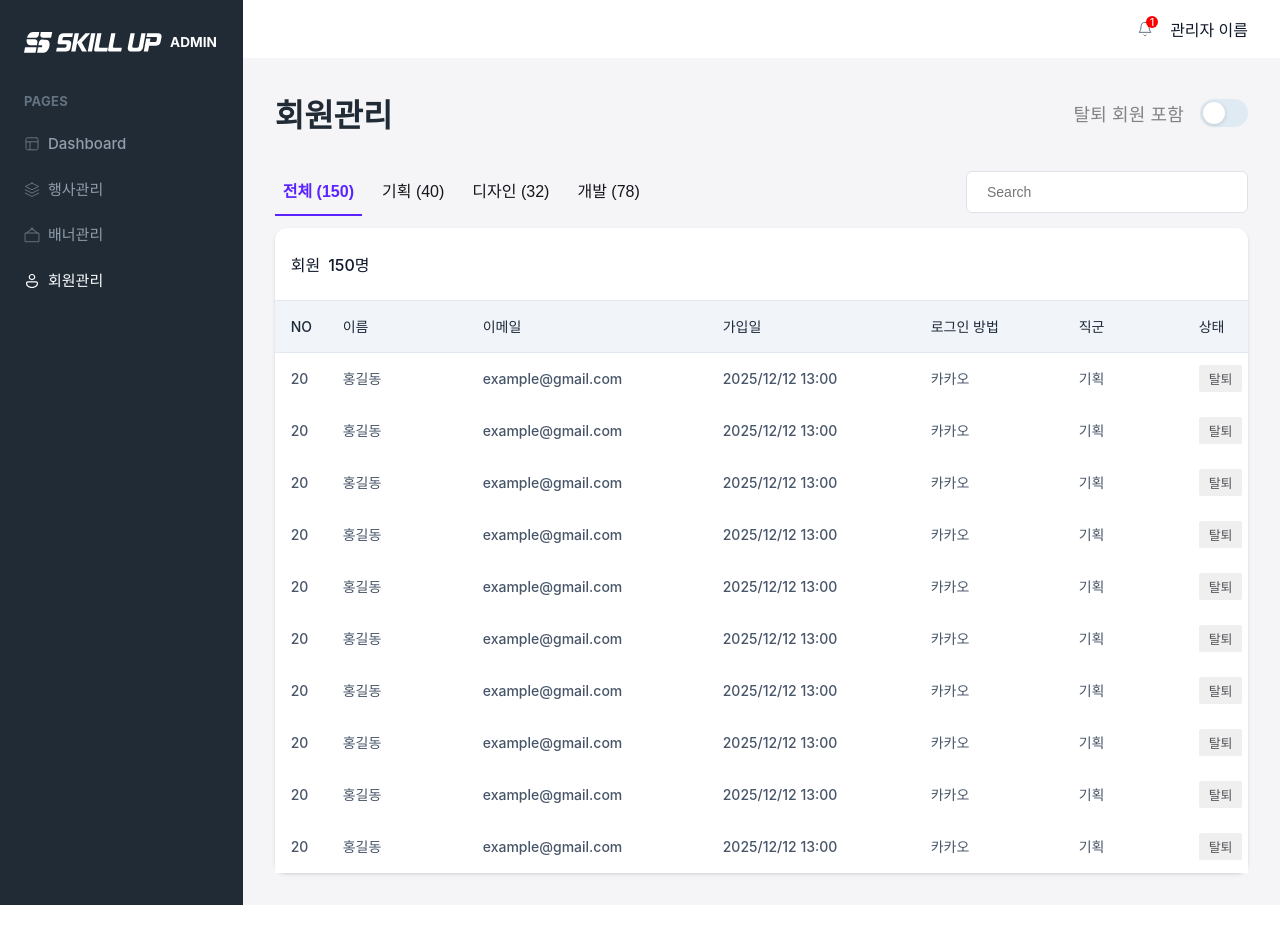
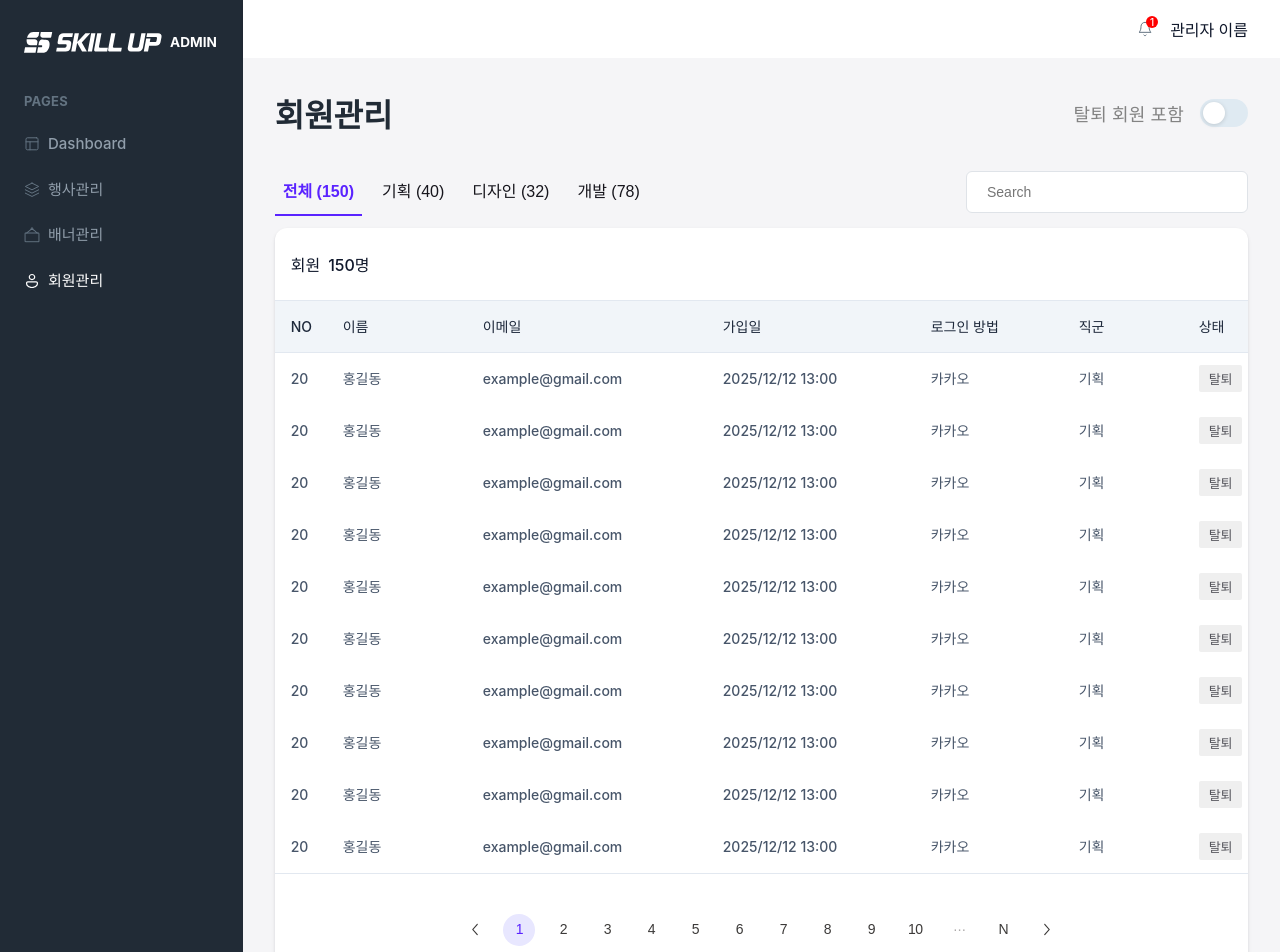
Before and after one commit to SKILLUP-FRONTEND/SkillUp_Admin, a Next.js app: page /admin/members in a window 1280 px wide. Shown: the top 952 px of the page. Before the commit the page ends 905 px from the top, so only its background shows below. Built offline with nearby package versions, Linux system fonts and the light colour scheme; a web font is replaced by a local one.

Commit message:
:lipstick: Style: 페이지네이션 컴포넌트 구현 (#3)

```diff
--- a/src/app/admin/members/MembersPageContent.tsx
+++ b/src/app/admin/members/MembersPageContent.tsx
@@ -13,6 +13,7 @@ import MemberSearchInput from "@/components/members/MemberSearchInput";
 import styles from "./members.module.css";
 import { useState } from "react";
 import MemberTable from "@/components/members/MemberTable";
+import MemberPagination from "@/components/members/MemberPagination";
 
 export default function MembersPageContent() {
   const [selected, setSelected] = useState("all");
@@ -36,14 +37,13 @@ export default function MembersPageContent() {
 
         {/* TODO : 테이블 메인 부분 */}
         <div className={styles.membersTableMain}>
-          {/* TODO : 테이블 헤더 부분 */}
           <div className={styles.membersTableHeader}>
             <h5 className={styles.membersTableHeaderTitle}>회원</h5>
             <h5 className={styles.membersTableHeaderTitle}>150명</h5>
           </div>
-          {/* TODO : 테이블 바디 부분 */}
           <MemberTable />
           {/* TODO : 테이블 페이지네이션 부분 */}
+          <MemberPagination />
         </div>
       </div>
     </section>
--- /dev/null
+++ b/src/components/members/MemberPagination/index.tsx
@@ -0,0 +1,43 @@
+// src/components/members/MemberPagination/index.tsx
+
+/*
+  담당자 : 김은혜
+  최초 작성일 : 2025-09-01
+  최종 수정일 : 2025-09-01
+*/
+
+import Image from "next/image";
+import ChevronLeftIcon from "@/assets/chevron_left.svg";
+import ChevronRightIcon from "@/assets/chevron_right.svg";
+import styles from "./style.module.css";
+
+export default function MemberPagination() {
+  return (
+    <div className={styles.paginationContainer}>
+      <div className={styles.paginationWrapper}>
+        <button className={styles.paginationButton}>
+          <Image src={ChevronLeftIcon} alt="이전" width={20} height={20} />
+        </button>
+        <button className={`${styles.paginationButton} ${styles.active}`}>
+          1
+        </button>
+        <button className={styles.paginationButton}>2</button>
+        <button className={styles.paginationButton}>3</button>
+        <button className={styles.paginationButton}>4</button>
+        <button className={styles.paginationButton}>5</button>
+        <button className={styles.paginationButton}>6</button>
+        <button className={styles.paginationButton}>7</button>
+        <button className={styles.paginationButton}>8</button>
+        <button className={styles.paginationButton}>9</button>
+        <button className={styles.paginationButton}>10</button>
+        <button className={`${styles.paginationButton} ${styles.ellipsis}`}>
+          ···
+        </button>
+        <button className={styles.paginationButton}>N</button>
+        <button className={styles.paginationButton}>
+          <Image src={ChevronRightIcon} alt="다음" width={20} height={20} />
+        </button>
+      </div>
+    </div>
+  );
+}
--- /dev/null
+++ b/src/components/members/MemberPagination/style.module.css
@@ -0,0 +1,56 @@
+/* src/components/members/MemberPagination/style.module.css */
+
+/*
+  담당자 : 김은혜
+  최초 작성일 : 2025-09-01
+  최종 수정일 : 2025-09-01
+*/
+
+.paginationContainer {
+  display: flex;
+  padding: 1rem;
+  justify-content: center;
+  align-self: stretch;
+  border-top: 1px solid #e2e8f0;
+}
+
+.paginationWrapper {
+  display: flex;
+  padding: 1.5rem 0;
+  justify-content: center;
+  align-items: center;
+  gap: 0.75rem;
+}
+
+.paginationButton {
+  display: flex;
+  width: 2rem;
+  height: 2rem;
+  flex-direction: column;
+  justify-content: center;
+  align-items: center;
+  gap: 0.625rem;
+  color: #3c3a39;
+  text-align: center;
+  font-size: 0.875rem;
+  font-style: normal;
+  font-weight: 400;
+  line-height: 150%;
+  letter-spacing: -0.02188rem;
+}
+
+.active {
+  color: #5a23ff;
+  border-radius: 9999px;
+  background: #e8e7ff;
+}
+
+.ellipsis {
+  color: #adaaaa;
+  text-align: center;
+  font-size: 0.875rem;
+  font-style: normal;
+  font-weight: 400;
+  line-height: 150%;
+  letter-spacing: -0.02188rem;
+}
```
